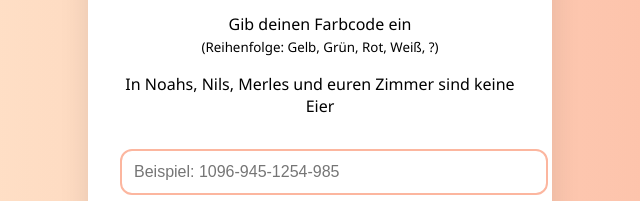
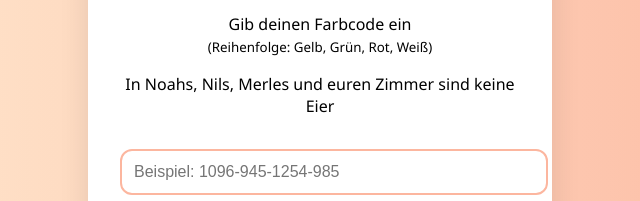
Before and after one commit to Neeno1008/Osterraetsel.github.io, a plain HTML site: page index.html in a window 1280 px wide. Shown: the part 295-496 px from the top of the page, 320-960 px from the left. Drawn offline with Linux system fonts and the light colour scheme.

Commit message:
Update index.html

```diff
--- a/index.html
+++ b/index.html
@@ -58,7 +58,7 @@
 <body>
   <div class="container">
     <h1>Die Große OsterSuche</h1>
-    <p>Gib deinen Farbcode ein<br><small>(Reihenfolge: Gelb, Grün, Rot, Weiß, ?)</small></p>
+    <p>Gib deinen Farbcode ein<br><small>(Reihenfolge: Gelb, Grün, Rot, Weiß)</small></p>
     <p>In Noahs, Nils, Merles und euren Zimmer sind keine Eier</p>
     <input type="text" id="codeInput" placeholder="Beispiel: 1096-945-1254-985">
     <button onclick="checkCode()">Lösen</button>
```
